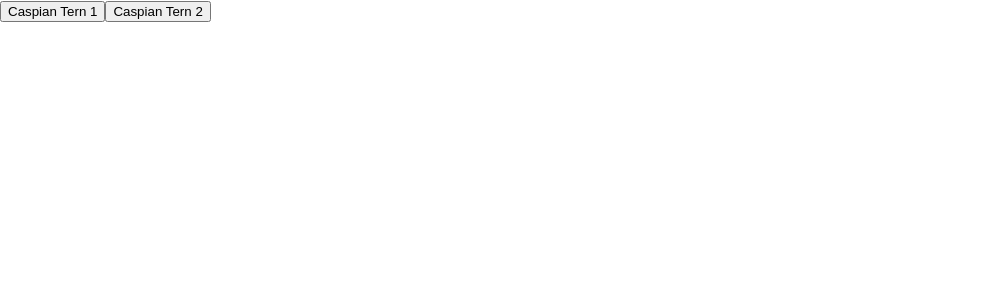
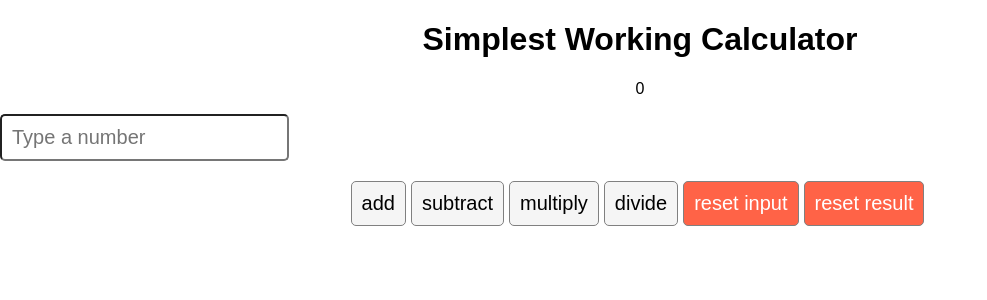
Before and after one commit to damv1992/CourseraReact, a React (Create React App) app: page / in a window 1280 px wide. Shown: the top 300 px of the page, without its empty margins (0-987 px from the left). Built offline with nearby package versions, Linux system fonts and the light colour scheme.

Commit message:
Construir una aplicación de calculadora

```diff
--- a/src/App.css
+++ b/src/App.css
@@ -36,3 +36,27 @@
     transform: rotate(360deg);
   }
 }
+
+* {
+  font-family: sans-serif;
+}
+input,
+button {
+  font-size: 20px;
+  padding: 10px;
+  border-radius: 5px;
+}
+input {
+  display: block;
+  margin-bottom: 20px;
+}
+button {
+  border: 1px solid gray;
+  background: whitesmoke;
+  margin-right: 5px;
+}
+button:nth-last-child(2),
+button:nth-last-child(1) {
+  background: tomato;
+  color: white;
+}
--- a/src/App.js
+++ b/src/App.js
@@ -1,31 +1,64 @@
-import React from "react"
+import React, { useState, useRef } from "react"
+import "./App.css"
 
 function App() {
+  const inputRef = useRef(null)
+  const resultRef = useRef(null)
+  const [result, setResult] = useState(0)
 
-  const bird1 = new Audio(
-    "https://upload.wikimedia.org/wikipedia/commons/9/9b/Hydroprogne_caspia_-_Caspian_Tern_XC432679.mp3"
-  )
-
-  const bird2 = new Audio(
-    "https://upload.wikimedia.org/wikipedia/commons/b/b5/Hydroprogne_caspia_-_Caspian_Tern_XC432881.mp3"
-  )
-
-  function toggle1() {
-    if (bird1.paused) bird1.play()
-    else bird1.pause()
+  function plus(e) {
+    e.preventDefault()
+    setResult((result) => result + Number(inputRef.current.value))
   }
 
-  function toggle2() {
-    if (bird2.paused) bird2.play()
-    else bird2.pause()
+  function minus(e) {
+    e.preventDefault()
+    const inputVal = inputRef.current.value
+    const newResult = result - Number(inputVal)
+    setResult(newResult)
+  }
+
+  function times(e) {
+    e.preventDefault()
+    const inputVal = inputRef.current.value
+    const newResult = result * Number(inputVal)
+    setResult(newResult)
+  }
+
+  function divide(e) {
+    e.preventDefault()
+    const inputVal = inputRef.current.value
+    const newResult = result / Number(inputVal)
+    setResult(newResult)
+  }
+
+  function resetInput(e) {
+    e.preventDefault()
+    inputRef.current.value = 0
+  }
+
+  function resetResult(e) {
+    e.preventDefault()
+    setResult(0)
   }
 
   return (
-    <div>
-      <button onClick={toggle1}>Caspian Tern 1</button>
-      <button onClick={toggle2}>Caspian Tern 2</button>
+    <div className="App">
+      <div>
+        <h1>Simplest Working Calculator</h1>
+      </div>
+      <form>
+        <p ref={resultRef}>{result}</p>
+        <input pattern="[0-9]" ref={inputRef} type="number" placeholder="Type a number" />
+        <button onClick={plus}>add</button>
+        <button onClick={minus}>subtract</button>
+        <button onClick={times}>multiply</button>
+        <button onClick={divide}>divide</button>
+        <button onClick={resetInput}>reset input</button>
+        <button onClick={resetResult}>reset result</button>
+      </form>
     </div>
-  );
+  )
 }
 
 export default App
```
